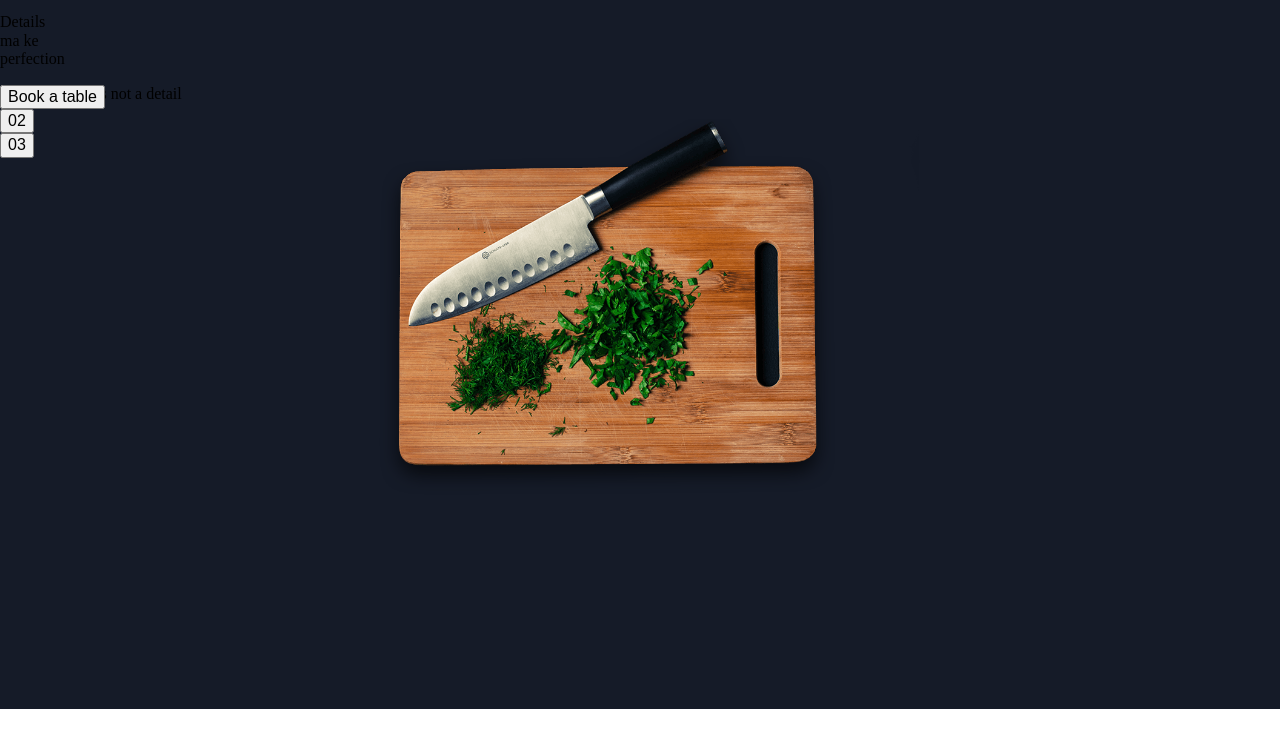
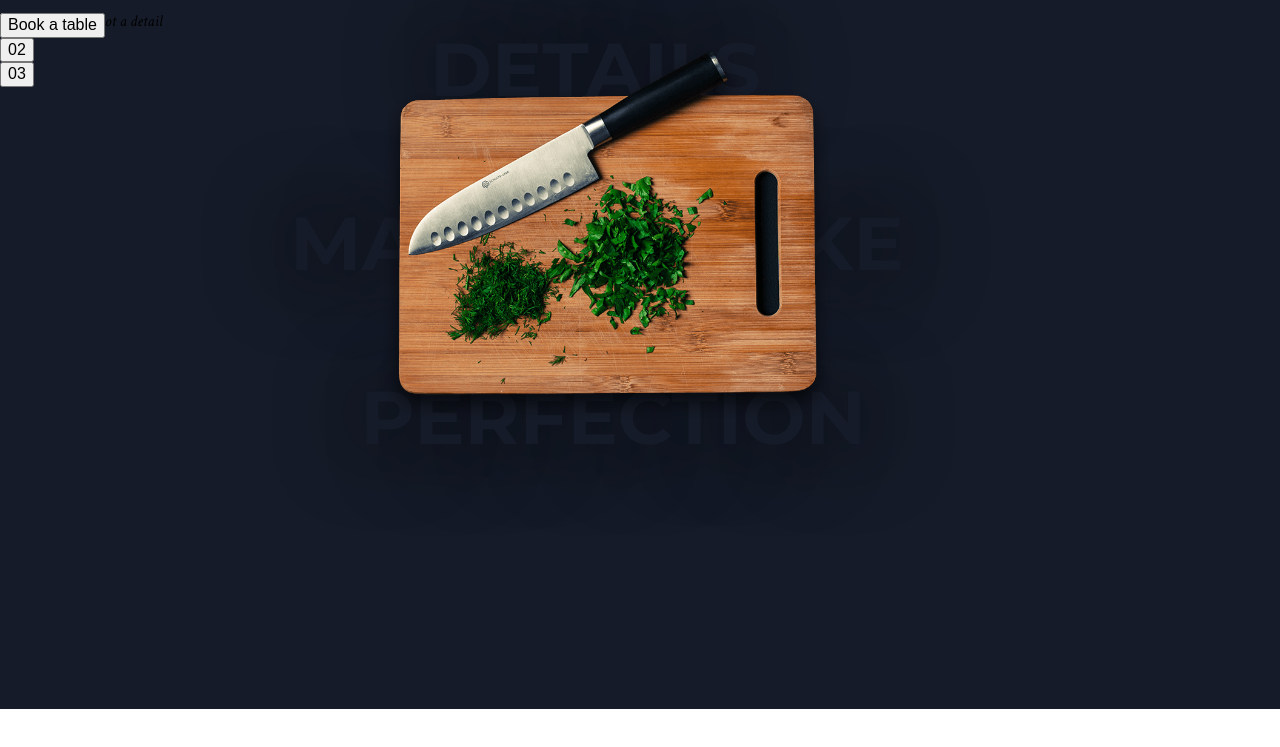
Before and after one commit to deniolp/gratia, a website: page source/index.html in a window 1280 px wide. Shown: the part 91-838 px from the top of the page. Drawn offline with nearby package versions, Linux system fonts and the light colour scheme; files that its build step writes are made by us from their sources.

Commit message:
Оформление стилей центральной картинки и текста в блоке page-slider

```diff
--- a/source/index.html
+++ b/source/index.html
@@ -4,6 +4,8 @@
     <meta charset="utf-8">
     <meta name="viewport" content="width=device-width,initial-scale=1">
     <title>GRATIA</title>
+    <link href="https://fonts.googleapis.com/css?family=Montserrat:400,700" rel="stylesheet">
+    <link href="https://fonts.googleapis.com/css?family=Crimson+Text:400i" rel="stylesheet">
     <link rel="stylesheet" href="css/style.css">
 </head>
 <body>
@@ -22,10 +24,9 @@
         </nav>
         <section class="page-slider">
             <p class="page-slider__big-slogan">
-                <span class="page-slider__slogan-back">Details</span></br>
-                <span class="page-slider__slogan-back">ma</span>
-                <span class="page-slider__space"></span>
-                <span class="page-slider__slogan-back">ke</span></br>
+                <span class="page-slider__slogan-back">Details</span>
+                <span class="page-slider__slogan-back page-slider__slogan-back--span">ma</span>
+                <span class="page-slider__slogan-back page-slider__slogan-back--span">ke</span>
                 <span class="page-slider__slogan-back">perfection</span>
             </p>
             <button class="page-slider__arrow page-slider__arrow--left"></button>
--- a/source/sass/blocks/page-slider.scss
+++ b/source/sass/blocks/page-slider.scss
@@ -5,6 +5,40 @@
 }
 
 .page-slider__big-slogan {
+  margin: 0;
+  padding: 30px 0 0 0;
+  position: absolute;
+  left: 50%;
+  transform: translateX(-50%);
+  width: 700px;
+}
+
+.page-slider__slogan-back {
+  display: block;
+  font-family: 'Montserrat', Arial, sans-serif;
+  font-size: 75px;
+  color: $header-color;
+  font-weight: bold;
+  line-height: 0.716;
+  text-shadow: 0px 0px 85px #020202;
+  text-transform: uppercase;
+  margin-bottom: 120px;
+
+  &:first-child {
+    padding-left: 140px;
+  }
+
+  &:nth-child(2) {
+    margin-right: 375px;
+  }
+
+  &:last-child {
+    padding-left: 70px;
+  }
+}
+
+.page-slider__slogan-back--span {
+  display: inline-block;
 }
 
 .page-slider__slides {
@@ -25,14 +59,17 @@
 
 .page-slider__image {
   position: absolute;
-  background-image: url("../img/knife.png");
+  background: url("../img/knife.png"),
+    no-repeat;
   background-position-x: center;
   background-position-y: -30px;
-  background-repeat: no-repeat;
   background-size: cover;
   width: 600px;
   min-height: 406px;
-  margin-left: 50%;
+  left: 50%;
   transform: translateX(-50%);
+}
 
+.page-slider__small-slogan {
+  font-family: 'Crimson Text', Georgia, serif;
 }
```
